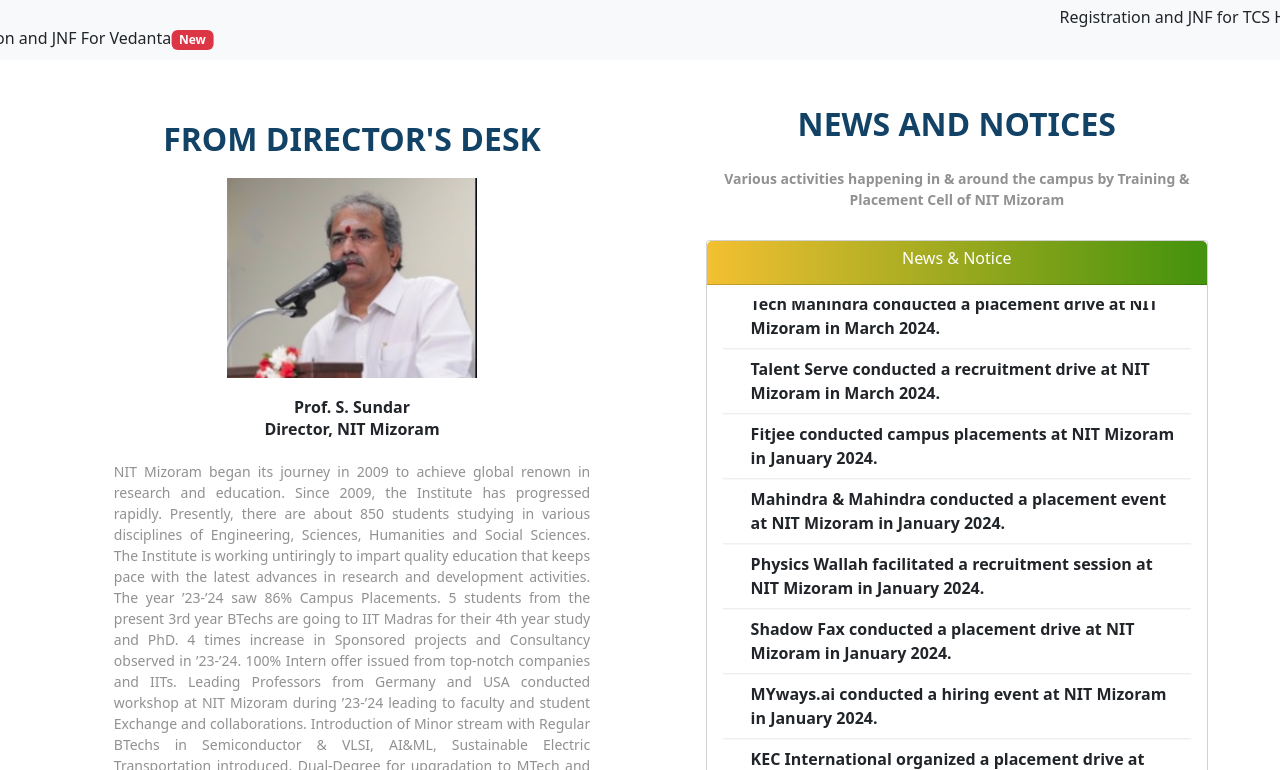
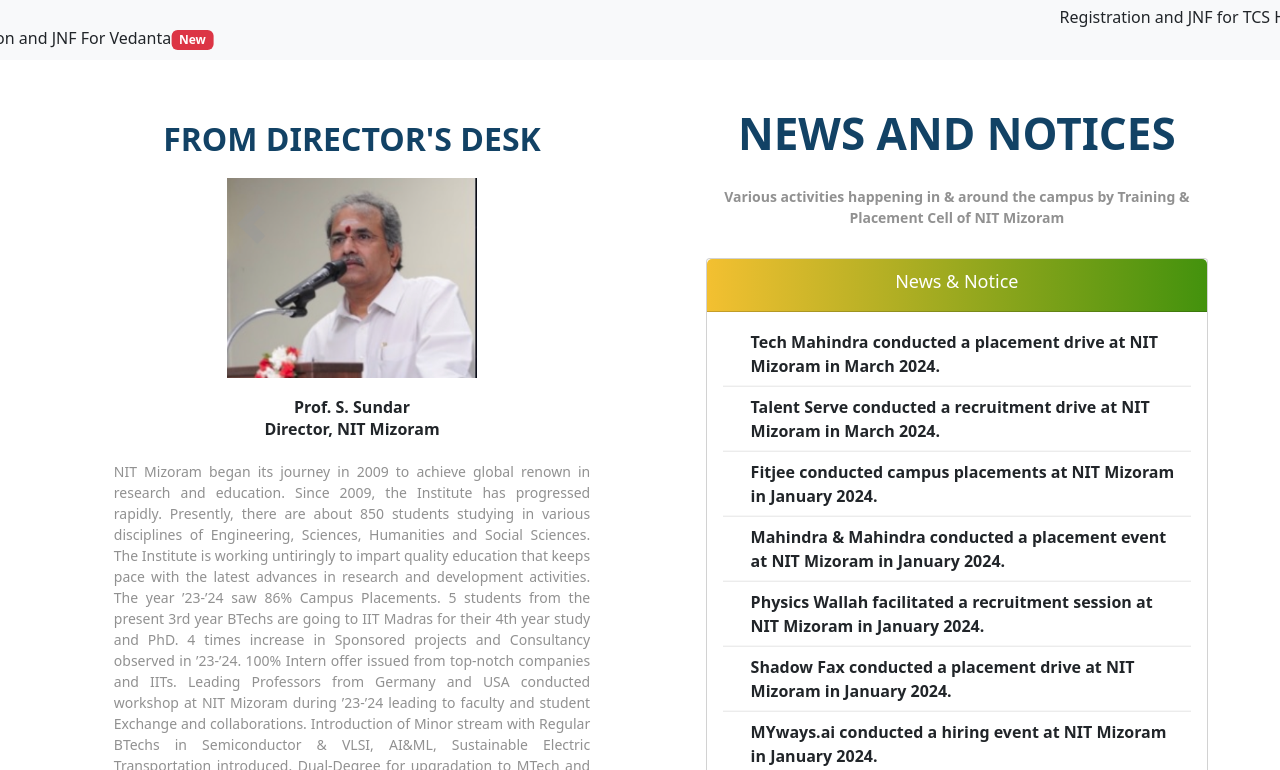
Before and after one commit to NIT-MZ/TNP-Web, a React (Create React App) app: page / in a window 1280 px wide. Shown: the part 790-1560 px from the top of the page. Built offline with nearby package versions, Linux system fonts and the light colour scheme.

Commit message:
news&notice

```diff
--- a/src/components/Marquee.js
+++ /dev/null
@@ -1,7 +0,0 @@
-import React from "react";
-
-const Marquee = () => {
-  return <div></div>;
-};
-
-export default Marquee;
--- a/src/components/NewsandEvents.js
+++ b/src/components/NewsandEvents.js
@@ -2,7 +2,7 @@ import React from "react";
 import "../stylesheets/NewsandEvents.scss";
 
 const ListGroupItemClass =
-  "list-group-item d-flex justify-content-between align-items-center md:font-bold";
+  "list-group-item d-flex justify-content-between align-items-center md:font-bold ";
 
 const items = [
   "Sagacious IP conducted a placement drive at NIT Mizoram in June 2024.",
@@ -90,13 +90,13 @@ const NewsandEvents = () => {
         <div className="card-group text-center">
           <div className="card mb-3">
             <div className="card-header sticky-top bg-gradient-to-r from-[#f3c031] to-[#43920d]">
-              <h5 className="card-title">News & Notice</h5>
+              <h4 className="card-title text-lg">News & Notice</h4>
             </div>
             <div className="card-body">
               <p className="card-text">
                 <div className="news-ticker-vertical">
                   <div className="news-ticker-vertical-content">
-                    <ul className="list-group list-group-flush">
+                    <ul className="list-group list-group-flush ">
                       {items.map((item, index) => (
                         <li key={index} className={ListGroupItemClass}>
                           {item}
--- a/src/stylesheets/NewsandEvents.scss
+++ b/src/stylesheets/NewsandEvents.scss
@@ -31,7 +31,7 @@ section {
 
 #atAGlance .card {
     height: 85vh;
-    overflow-y: scroll !important;
+overflow-y: hidden;
     margin: 0 0.5rem;
     border-radius: 0.25rem;
   }
@@ -60,7 +60,7 @@ section {
   #atAGlance .card-body .card-text  ul i {
     position: absolute;
     left: 0;
-    top: 2px;
+    top: 3px;
     font-size: 20px;
     color: #43920D;
     line-height: 1;
@@ -87,7 +87,7 @@ section {
   }
 
   .at-a-glance-title{
-    font-size: 32px;
+    font-size: 44px;
     font-weight: bold;
     text-transform: uppercase;
     margin-bottom: 20px;
@@ -147,7 +147,7 @@ section {
   }
 
   .news-ticker-vertical-content .gap {
-    height: 30vh /* Adjust this value for the desired gap size */
+    height: 15vh /* Adjust this value for the desired gap size */
   }
 
   /* Responsive adjustments */
```
